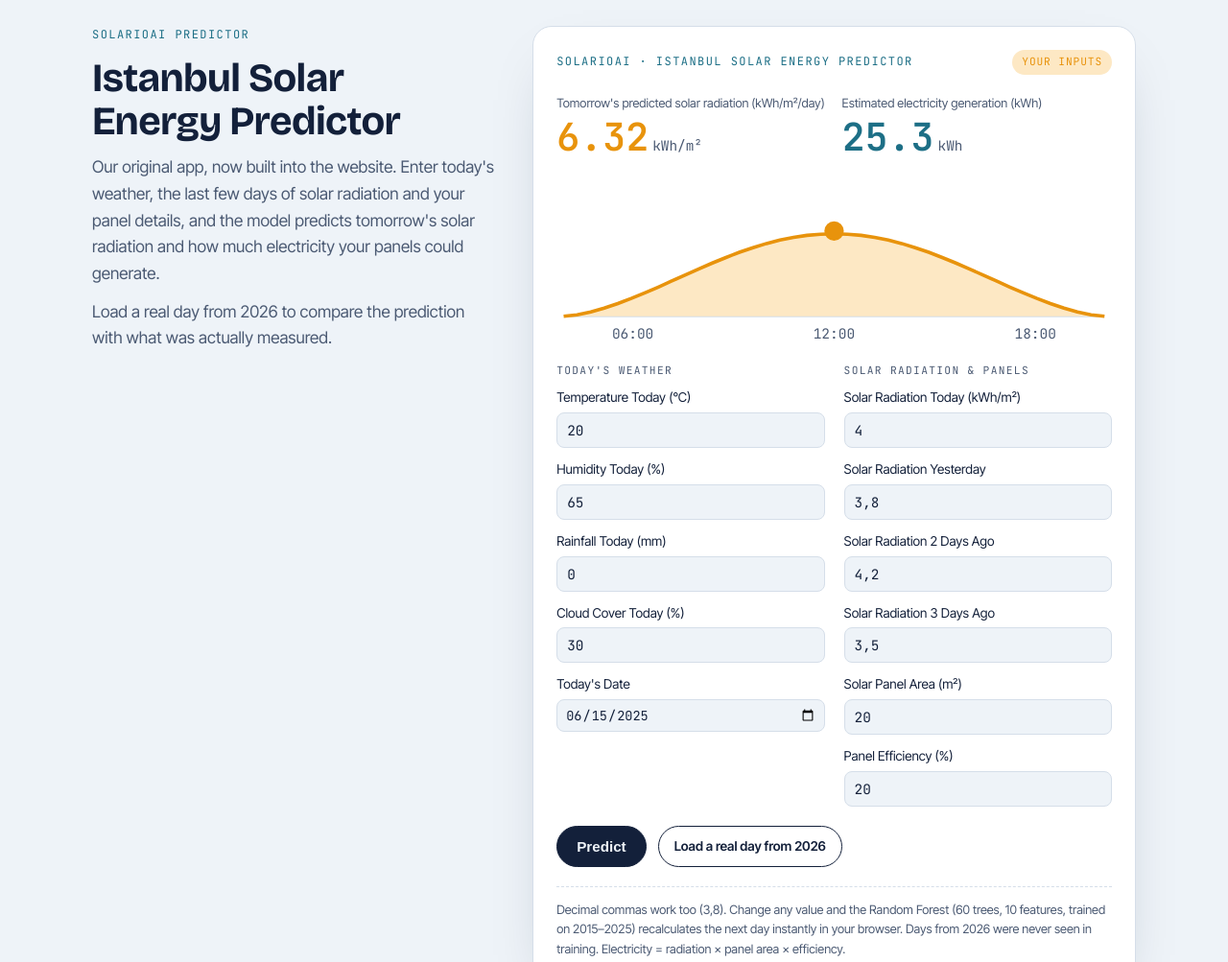
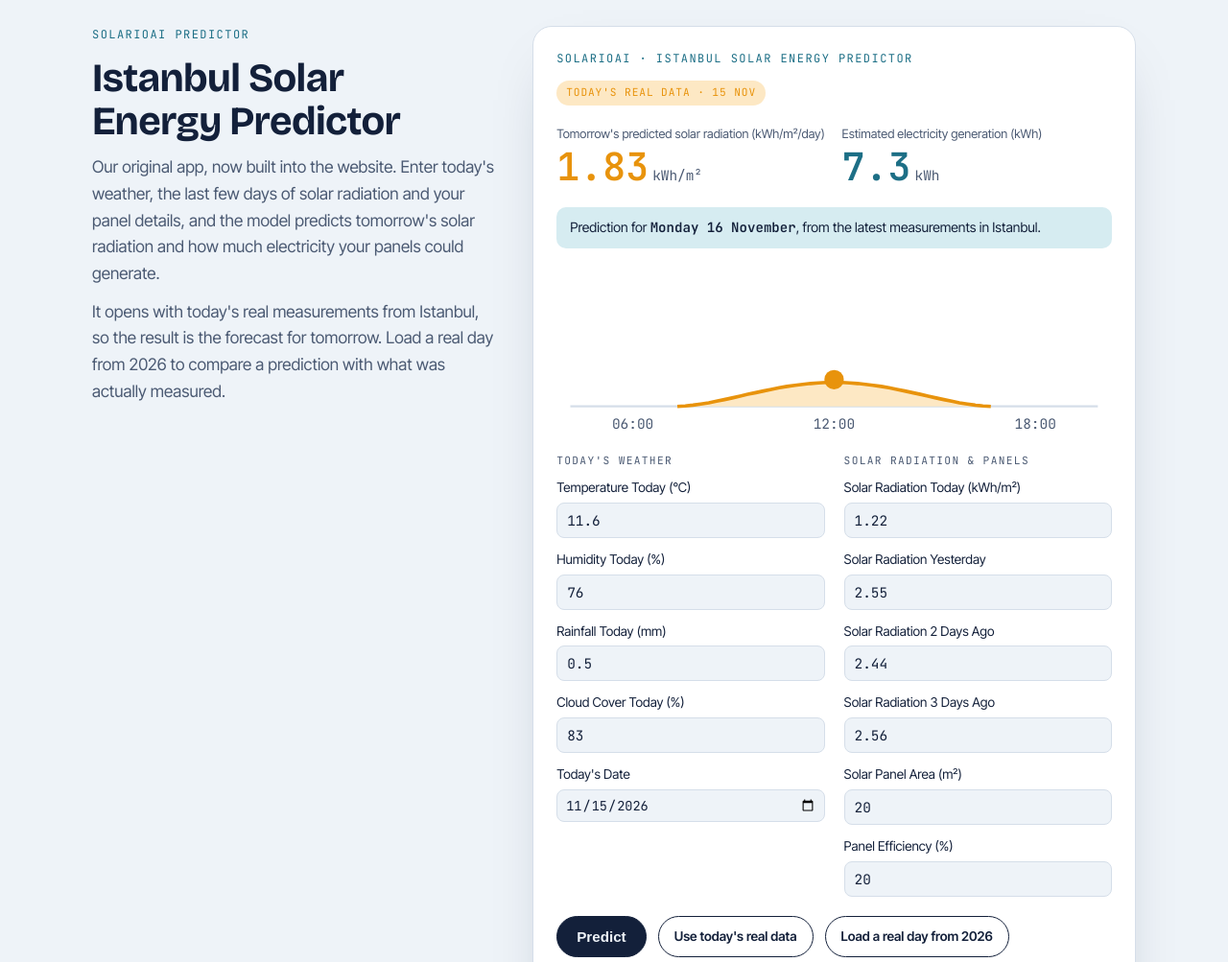
Before and after one commit to elameydanoglu/solarioai, a plain HTML site: page index.html in a window 1280 px wide. Shown: the part 1740-2743 px from the top of the page at 96% size. Drawn offline with nearby package versions, Linux system fonts and the light colour scheme.

Commit message:
Make Predict recalculate visibly and open with today's real data
Co-Authored-By: Claude Opus 5.5 <noreply@anthropic.com>
Claude-Session: https://claude.ai/code/session_01TrJxwzQaT9uxNfTXQ8XJrY

```diff
--- a/index.html
+++ b/index.html
@@ -188,6 +188,8 @@ select { width: 100%; padding: 6px 8px; border: 1px solid var(--line); border-ra
 .hit { cursor: pointer; }
 .hit:hover rect + rect { opacity: 0.8; }
 .app-fields input[type="text"] { width: 100%; padding: 8px 10px; border: 1px solid var(--line); border-radius: 8px; background: var(--sky); color: var(--ink); font-family: var(--mono); font-size: 0.9rem; }
+@keyframes flash { 0% { background: var(--sun-soft); } 100% { background: transparent; } }
+.readout.flash { animation: flash 1.2s ease-out; border-radius: 12px; }
 @media (max-width: 900px) { .lab { grid-template-columns: 1fr; } }
 @media (max-width: 900px) { .importance { grid-template-columns: 1fr; } }
 @media (max-width: 520px) { .bar { grid-template-columns: 8rem 1fr 3rem; } }
@@ -293,7 +295,7 @@ select { width: 100%; padding: 6px 8px; border: 1px solid var(--line); border-ra
         <span class="eyebrow">SolarioAI predictor</span>
         <h2>Istanbul Solar Energy Predictor</h2>
         <p>Our original app, now built into the website. Enter today's weather, the last few days of solar radiation and your panel details, and the model predicts tomorrow's solar radiation and how much electricity your panels could generate.</p>
-        <p>Load a real day from 2026 to compare the prediction with what was actually measured.</p>
+        <p>It opens with today's real measurements from Istanbul, so the result is the forecast for tomorrow. Load a real day from 2026 to compare a prediction with what was actually measured.</p>
       </div>
     <form class="instrument" id="estimator" aria-label="What-if forecast">
       <div class="inst-head">
@@ -322,7 +324,7 @@ select { width: 100%; padding: 6px 8px; border: 1px solid var(--line); border-ra
           <div class="field"><label for="hum">Humidity Today (%)</label><input type="text" inputmode="decimal" id="hum" value="65"></div>
           <div class="field"><label for="prec">Rainfall Today (mm)</label><input type="text" inputmode="decimal" id="prec" value="0"></div>
           <div class="field"><label for="cloud">Cloud Cover Today (%)</label><input type="text" inputmode="decimal" id="cloud" value="30"></div>
-          <div class="field"><label for="date">Today's Date</label><input type="date" id="date" value="2025-06-15"></div>
+          <div class="field"><label for="date">Today's Date</label><input type="date" id="date" value=""></div>
         </fieldset>
         <fieldset>
           <legend>Solar radiation &amp; panels</legend>
@@ -336,6 +338,7 @@ select { width: 100%; padding: 6px 8px; border: 1px solid var(--line); border-ra
       </div>
       <div class="cta-row">
         <button type="submit" class="btn primary" id="predictBtn">Predict</button>
+        <button type="button" class="btn small" id="latestDay">Use today's real data</button>
         <button type="button" class="btn small" id="randomDay">Load a real day from 2026</button>
       </div>
       <p class="note">Decimal commas work too (3,8). Change any value and the Random Forest (60 trees, 10 features, trained on 2015–2025) recalculates the next day instantly in your browser. Days from 2026 were never seen in training. Electricity = radiation × panel area × efficiency.</p>
@@ -648,7 +651,7 @@ select { width: 100%; padding: 6px 8px; border: 1px solid var(--line); border-ra
   updateForecast();
 
   // ---- what-if lab ----
-  var loaded = null;
+  var loaded = null, latest = false;
   function labFeatures() {
     var iso = $("date").value || today, doy = doyOf(iso);
     var v = loaded ? loaded.slice(1, 9) : [num("temp"), num("hum"), num("prec"), num("cloud"), num("r0"), num("r1"), num("r2"), num("r3")];
@@ -669,17 +672,36 @@ select { width: 100%; padding: 6px 8px; border: 1px solid var(--line); border-ra
       $("dayPill").textContent = "Real day · " + loaded[0];
       $("actual").innerHTML = "Measured on " + addDays(loaded[0], 1) + ": <b>" + loaded[9].toFixed(2) + "</b> kWh/m². Model was off by <b>" + Math.abs(rad - loaded[9]).toFixed(2) + "</b>.";
       $("actual").hidden = false;
+    } else if (latest) {
+      $("dayPill").textContent = "Today's real data · " + fmtDay($("date").value, { day: "numeric", month: "short" });
+      $("actual").innerHTML = "Prediction for <b>" + fmtDay(addDays($("date").value, 1), { weekday: "long", day: "numeric", month: "long" }) + "</b>, from the latest measurements in Istanbul.";
+      $("actual").hidden = false;
     } else { $("dayPill").textContent = "Your inputs"; $("actual").hidden = true; }
   }
   function loadDay(r) {
-    loaded = r; $("date").value = r[0];
+    loaded = r; latest = false; $("date").value = r[0];
     $("temp").value = r[1]; $("hum").value = r[2]; $("prec").value = Math.round(r[3] * 10) / 10; $("cloud").value = r[4];
     $("r0").value = r[5].toFixed(2); $("r1").value = r[6].toFixed(2); $("r2").value = r[7].toFixed(2); $("r3").value = r[8].toFixed(2);
     updateLab();
   }
   var weatherIds = ["date", "temp", "hum", "prec", "cloud", "r0", "r1", "r2", "r3"];
-  $("estimator").addEventListener("input", function (e) { if (weatherIds.indexOf(e.target.id) >= 0) loaded = null; updateLab(); });
-  $("estimator").addEventListener("submit", function (e) { e.preventDefault(); });
+  $("estimator").addEventListener("input", function (e) { if (weatherIds.indexOf(e.target.id) >= 0) { loaded = null; latest = false; } updateLab(); });
+  $("estimator").addEventListener("submit", function (e) {
+    e.preventDefault();
+    updateLab();
+    var ro = $("estimator").querySelector(".readout");
+    ro.classList.remove("flash"); void ro.offsetWidth; ro.classList.add("flash");
+    if (ro.getBoundingClientRect().top < 0) ro.scrollIntoView({ block: "center", behavior: "smooth" });
+  });
+  function fillLatest() {
+    var r = M.recent, d = r[r.length - 1];
+    loaded = null; latest = true;
+    $("date").value = d[0];
+    $("temp").value = d[1]; $("hum").value = d[2]; $("prec").value = Math.round(d[3] * 10) / 10; $("cloud").value = d[4];
+    $("r0").value = d[5].toFixed(2); $("r1").value = r[2][5].toFixed(2); $("r2").value = r[1][5].toFixed(2); $("r3").value = r[0][5].toFixed(2);
+    updateLab();
+  }
+  $("latestDay").addEventListener("click", fillLatest);
   $("randomDay").addEventListener("click", function () { loadDay(M.days[Math.floor(Math.random() * M.days.length)]); });
 
   // ---- importance + 2026 numbers ----
@@ -691,7 +713,7 @@ select { width: 100%; padding: 6px 8px; border: 1px solid var(--line); border-ra
   $("mae26").textContent = M.mae26.toFixed(3); $("mae26b").textContent = M.mae26.toFixed(3); $("base26").textContent = M.base26.toFixed(3);
   $("n26").textContent = M.n26; $("gain26").textContent = ((1 - M.mae26 / M.base26) * 100).toFixed(1) + "%";
 
-  updateLab();
+  fillLatest();
 })();
 </script>
 </body>
```
